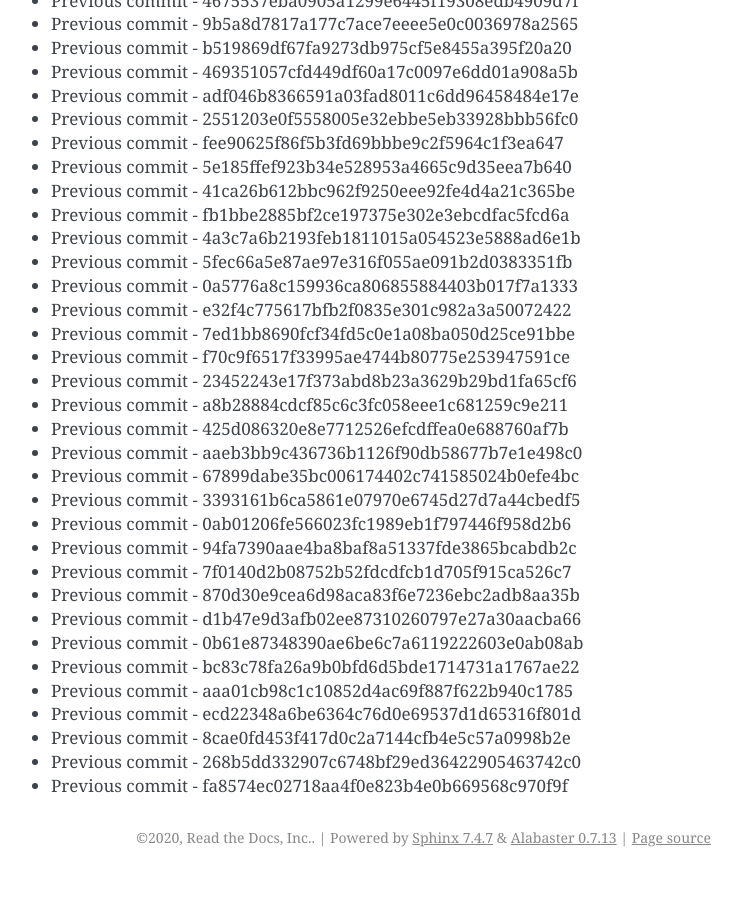
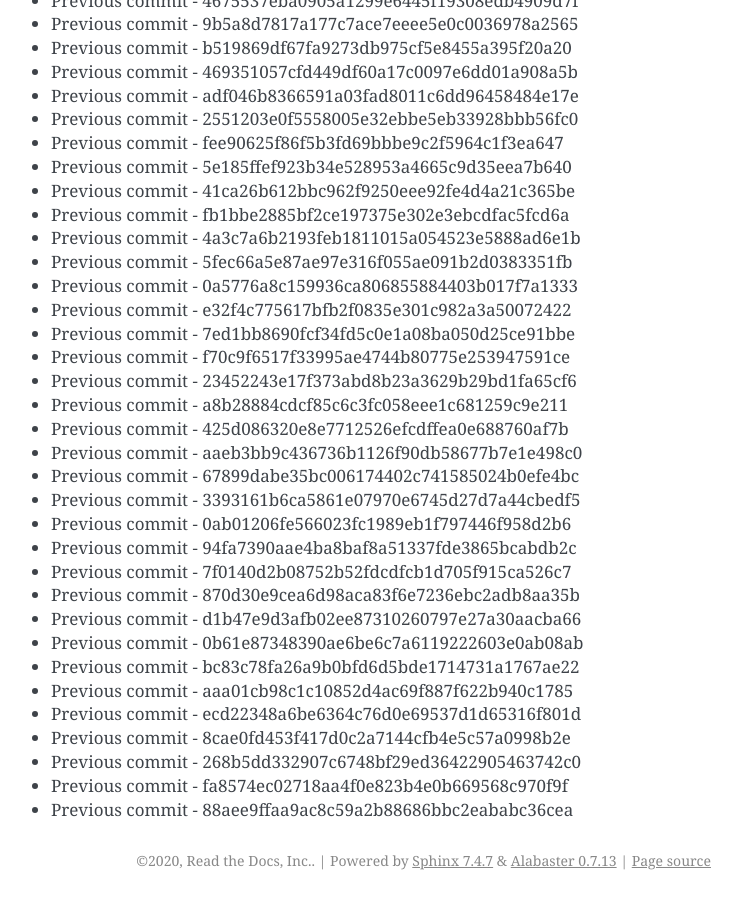
Before and after one commit to readthedocs/rtd-git-stresstest, a Sphinx documentation site: the page built from docs/updates.rst, in a window 1280 px wide and 900 px high, scrolled down 92273 px. Shown: the whole window, without its empty margins (399-1141 px from the left). Built offline with Sphinx 7.4.7, drawn with Linux system fonts in a browser that asks for light colours; before the commit the page ends 93150 px from its top, so only the background shows below that.

Commit message:
Generating commit from previous: 88aee9ffaa9ac8c59a2b88686bbc2eababc36cea

```diff
--- a/docs/updates.rst
+++ b/docs/updates.rst
@@ -3909,3 +3909,4 @@ It can be tested for any performance characteristics.
 * Previous commit - 8cae0fd453f417d0c2a7144cfb4e5c57a0998b2e
 * Previous commit - 268b5dd332907c6748bf29ed36422905463742c0
 * Previous commit - fa8574ec02718aa4f0e823b4e0b669568c970f9f
+* Previous commit - 88aee9ffaa9ac8c59a2b88686bbc2eababc36cea
```
